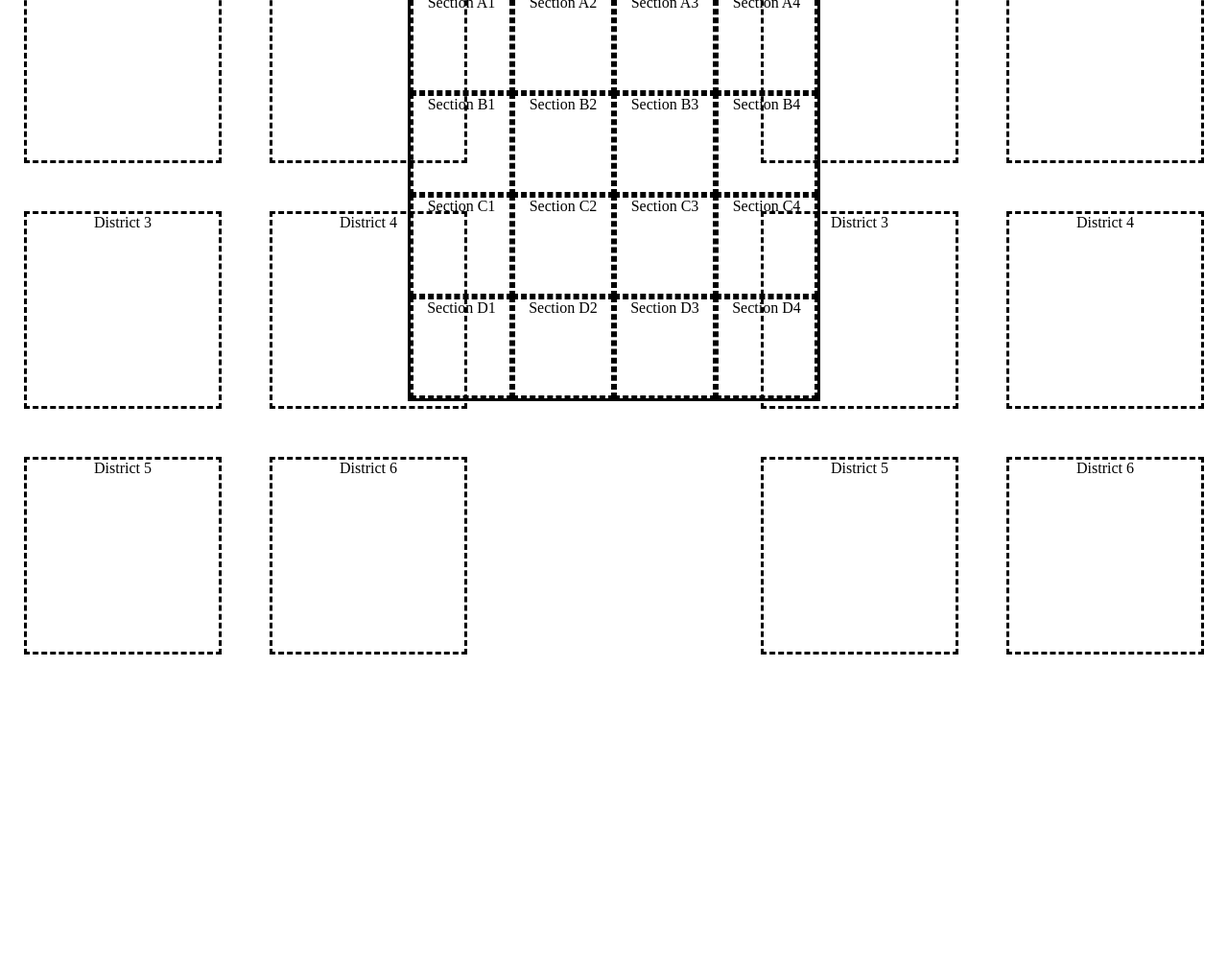
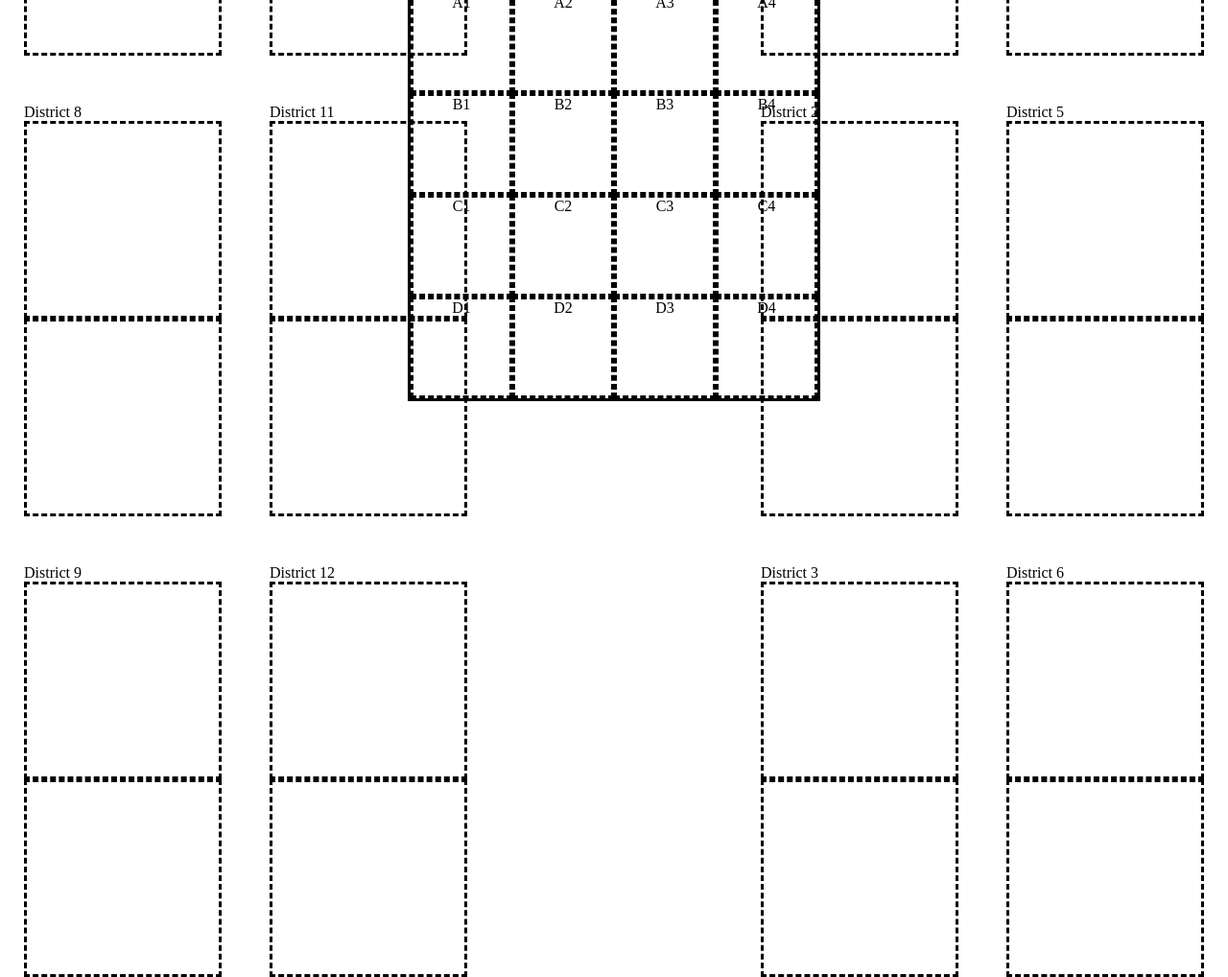
Before and after one commit to TheRedPipin/StarvingGames, a plain HTML site: page index.html in a window 1280 px wide. Shown: the part 77-1095 px from the top of the page at 96% size. Before the commit the page ends 800 px from the top, so only its background shows below. Drawn offline with Linux system fonts and the light colour scheme.

Commit message:
Update index.html
Added Context Box and Text for viewing purposes only
Updated the District Boxes

```diff
--- a/index.html
+++ b/index.html
@@ -11,38 +11,127 @@
   <script src="script.js"></script>
   <div id="titleText">!Starvation Game!</div>
   <div id="districtsOuterLeft">
-    <div class="disctrictBox">District 1</div>
-    <div class="disctrictBox">District 2</div>
-    <div class="disctrictBox">District 3</div>
-    <div class="disctrictBox">District 4</div>
-    <div class="disctrictBox">District 5</div>
-    <div class="disctrictBox">District 6</div>
+
+    <div>
+      <div class="disctrictText">District 1</div>
+      <div class="griddy">
+        <div class="disctrictBox"></div>
+        <div class="disctrictBox"></div>
+      </div>
+    </div>
+
+    <div>
+      <div class="disctrictText">District 4</div>
+      <div class="griddy">
+        <div class="disctrictBox"></div>
+        <div class="disctrictBox"></div>
+      </div>
+    </div>
+
+    <div>
+      <div class="disctrictText">District 2</div>
+      <div class="griddy">
+        <div class="disctrictBox"></div>
+        <div class="disctrictBox"></div>
+      </div>
+    </div>
+
+    <div>
+      <div class="disctrictText">District 5</div>
+      <div class="griddy">
+        <div class="disctrictBox"></div>
+        <div class="disctrictBox"></div>
+      </div>
+    </div>
+
+    <div>
+      <div class="disctrictText">District 3</div>
+      <div class="griddy">
+        <div class="disctrictBox"></div>
+        <div class="disctrictBox"></div>
+      </div>
+    </div>
+
+    <div>
+      <div class="disctrictText">District 6</div>
+      <div class="griddy">
+        <div class="disctrictBox"></div>
+        <div class="disctrictBox"></div>
+      </div>
+    </div>
   </div>
+
   <div id="districtsOuterRight">
-    <div class="disctrictBox">District 1</div>
-    <div class="disctrictBox">District 2</div>
-    <div class="disctrictBox">District 3</div>
-    <div class="disctrictBox">District 4</div>
-    <div class="disctrictBox">District 5</div>
-    <div class="disctrictBox">District 6</div>
+    <div>
+      <div class="disctrictText">District 7</div>
+      <div class="griddy">
+        <div class="disctrictBox"></div>
+        <div class="disctrictBox"></div>
+      </div>
+    </div>
+
+    <div>
+      <div class="disctrictText">District 10</div>
+      <div class="griddy">
+        <div class="disctrictBox"></div>
+        <div class="disctrictBox"></div>
+      </div>
+    </div>
+
+    <div>
+      <div class="disctrictText">District 8</div>
+      <div class="griddy">
+        <div class="disctrictBox"></div>
+        <div class="disctrictBox"></div>
+      </div>
+    </div>
+
+    <div>
+      <div class="disctrictText">District 11</div>
+      <div class="griddy">
+        <div class="disctrictBox"></div>
+        <div class="disctrictBox"></div>
+      </div>
+    </div>
+
+    <div>
+      <div class="disctrictText">District 9</div>
+      <div class="griddy">
+        <div class="disctrictBox"></div>
+        <div class="disctrictBox"></div>
+      </div>
+    </div>
+
+    <div>
+      <div class="disctrictText">District 12</div>
+      <div class="griddy">
+        <div class="disctrictBox"></div>
+        <div class="disctrictBox"></div>
+      </div>
+    </div>
+
   </div>
   <div id="mapOuter">
-    <div class="sectionBox">Section A1</div>
-    <div class="sectionBox">Section A2</div>
-    <div class="sectionBox">Section A3</div>
-    <div class="sectionBox">Section A4</div>
-    <div class="sectionBox">Section B1</div>
-    <div class="sectionBox">Section B2</div>
-    <div class="sectionBox">Section B3</div>
-    <div class="sectionBox">Section B4</div>
-    <div class="sectionBox">Section C1</div>
-    <div class="sectionBox">Section C2</div>
-    <div class="sectionBox">Section C3</div>
-    <div class="sectionBox">Section C4</div>
-    <div class="sectionBox">Section D1</div>
-    <div class="sectionBox">Section D2</div>
-    <div class="sectionBox">Section D3</div>
-    <div class="sectionBox">Section D4</div>
+    <div class="sectionBox">A1</div>
+    <div class="sectionBox">A2</div>
+    <div class="sectionBox">A3</div>
+    <div class="sectionBox">A4</div>
+    <div class="sectionBox">B1</div>
+    <div class="sectionBox">B2</div>
+    <div class="sectionBox">B3</div>
+    <div class="sectionBox">B4</div>
+    <div class="sectionBox">C1</div>
+    <div class="sectionBox">C2</div>
+    <div class="sectionBox">C3</div>
+    <div class="sectionBox">C4</div>
+    <div class="sectionBox">D1</div>
+    <div class="sectionBox">D2</div>
+    <div class="sectionBox">D3</div>
+    <div class="sectionBox">D4</div>
+  </div>
+
+  <div id="contextBoxOuter">
+    <div class="contextBoxText">12:38 AM: Ella (Disctict 12) Stabs -> Daniel (Disctict 11)<br>12:40 AM: Daniel (Disctict 11) Bleeds to death</div>
   </div>
 </body>
 </html>
```
